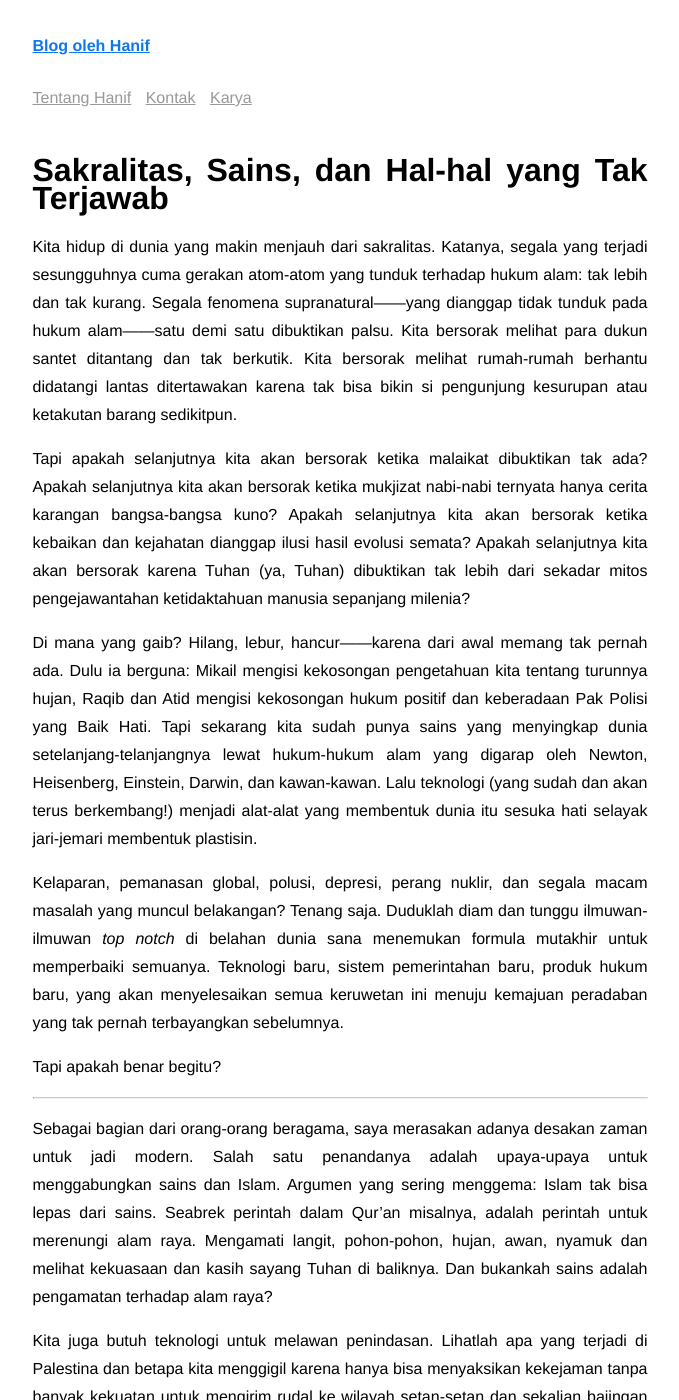
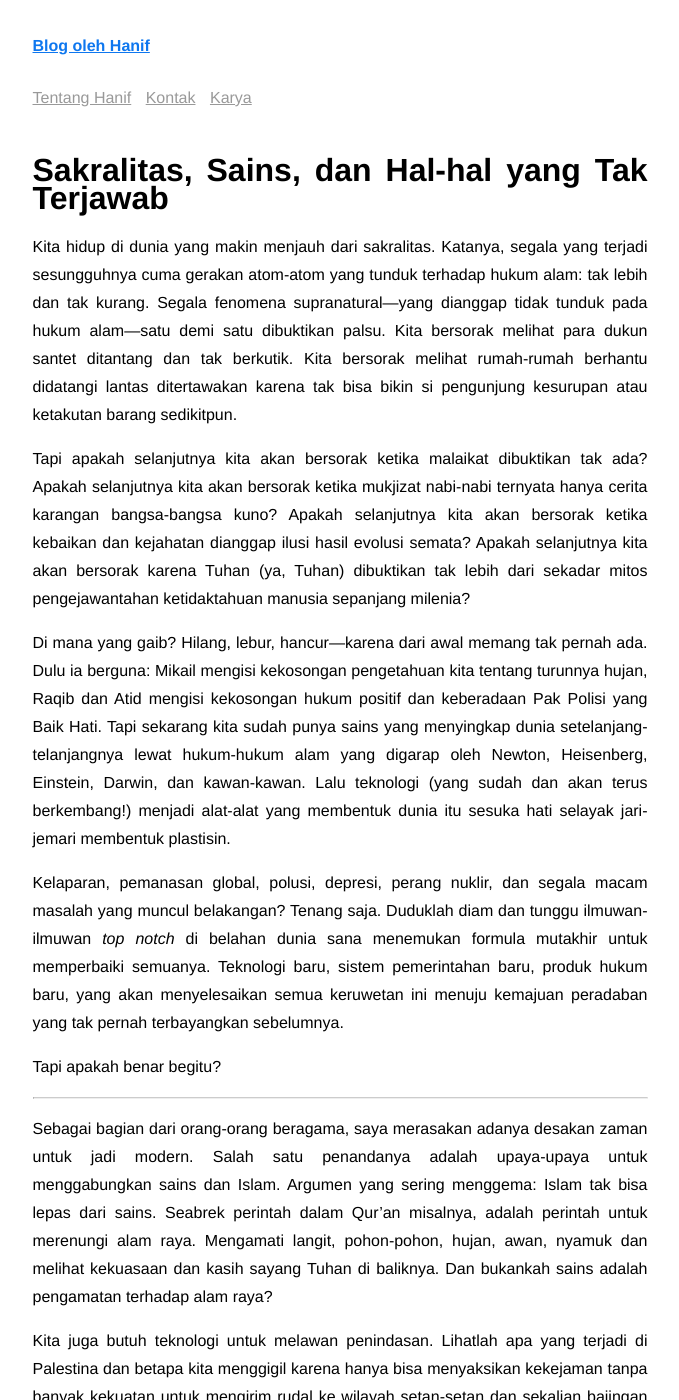
Before and after one commit to aminhanif/aminhanif.github.io, a Jekyll site: the page built from _posts/2025-08-20-sakralitas-sains.md, in a window 1280 px wide and 1400 px high. Shown: the whole window, without its empty margins (300-979 px from the left). Built offline with Jekyll 4.4.1, drawn with Linux system fonts in a browser that asks for light colours; some of the changed text lies outside the part shown.

Commit message:
Update 2025-08-20-sakralitas-sains.md

```diff
--- a/_posts/2025-08-20-sakralitas-sains.md
+++ b/_posts/2025-08-20-sakralitas-sains.md
@@ -10,11 +10,11 @@ description:
 
 ---
 
-Kita hidup di dunia yang makin menjauh dari sakralitas. <!--more--> Katanya, segala yang terjadi sesungguhnya cuma gerakan atom-atom yang tunduk terhadap hukum alam: tak lebih dan tak kurang. Segala fenomena supranatural——yang dianggap tidak tunduk pada hukum alam——satu demi satu dibuktikan palsu. Kita bersorak melihat para dukun santet ditantang dan tak berkutik. Kita bersorak melihat rumah-rumah berhantu didatangi lantas ditertawakan karena tak bisa bikin si pengunjung kesurupan atau ketakutan barang sedikitpun.
+Kita hidup di dunia yang makin menjauh dari sakralitas. <!--more--> Katanya, segala yang terjadi sesungguhnya cuma gerakan atom-atom yang tunduk terhadap hukum alam: tak lebih dan tak kurang. Segala fenomena supranatural---yang dianggap tidak tunduk pada hukum alam---satu demi satu dibuktikan palsu. Kita bersorak melihat para dukun santet ditantang dan tak berkutik. Kita bersorak melihat rumah-rumah berhantu didatangi lantas ditertawakan karena tak bisa bikin si pengunjung kesurupan atau ketakutan barang sedikitpun.
 
 Tapi apakah selanjutnya kita akan bersorak ketika malaikat dibuktikan tak ada? Apakah selanjutnya kita akan bersorak ketika mukjizat nabi-nabi ternyata hanya cerita karangan bangsa-bangsa kuno? Apakah selanjutnya kita akan bersorak ketika kebaikan dan kejahatan dianggap ilusi hasil evolusi semata? Apakah selanjutnya kita akan bersorak karena Tuhan (ya, Tuhan) dibuktikan tak lebih dari sekadar mitos pengejawantahan ketidaktahuan manusia sepanjang milenia?
 
-Di mana yang gaib? Hilang, lebur, hancur——karena dari awal memang tak pernah ada. Dulu ia berguna: Mikail mengisi kekosongan pengetahuan kita tentang turunnya hujan, Raqib dan Atid mengisi kekosongan hukum positif dan keberadaan Pak Polisi yang Baik Hati. Tapi sekarang kita sudah punya sains yang menyingkap dunia setelanjang-telanjangnya lewat hukum-hukum alam yang digarap oleh Newton, Heisenberg, Einstein, Darwin, dan kawan-kawan. Lalu teknologi (yang sudah dan akan terus berkembang!) menjadi alat-alat yang membentuk dunia itu sesuka hati selayak jari-jemari membentuk plastisin.
+Di mana yang gaib? Hilang, lebur, hancur---karena dari awal memang tak pernah ada. Dulu ia berguna: Mikail mengisi kekosongan pengetahuan kita tentang turunnya hujan, Raqib dan Atid mengisi kekosongan hukum positif dan keberadaan Pak Polisi yang Baik Hati. Tapi sekarang kita sudah punya sains yang menyingkap dunia setelanjang-telanjangnya lewat hukum-hukum alam yang digarap oleh Newton, Heisenberg, Einstein, Darwin, dan kawan-kawan. Lalu teknologi (yang sudah dan akan terus berkembang!) menjadi alat-alat yang membentuk dunia itu sesuka hati selayak jari-jemari membentuk plastisin.
 
 Kelaparan, pemanasan global, polusi, depresi, perang nuklir, dan segala macam masalah yang muncul belakangan? Tenang saja. Duduklah diam dan tunggu ilmuwan-ilmuwan *top notch* di belahan dunia sana menemukan formula mutakhir untuk memperbaiki semuanya. Teknologi baru, sistem pemerintahan baru, produk hukum baru, yang akan menyelesaikan semua keruwetan ini menuju kemajuan peradaban yang tak pernah terbayangkan sebelumnya.
 
@@ -26,9 +26,9 @@ Sebagai bagian dari orang-orang beragama, saya merasakan adanya desakan zaman un
 
 Kita juga butuh teknologi untuk melawan penindasan. Lihatlah apa yang terjadi di Palestina dan betapa kita menggigil karena hanya bisa menyaksikan kekejaman tanpa banyak kekuatan untuk mengirim rudal ke wilayah setan-setan dan sekalian bajingan yang tega-teganya menyiksa manusia dengan sebegitu sadisnya.
 
-Saya setuju, setuju betul dengan semua itu. Tapi, makin saya dalami sains dalam bentuknya yang modern, makin saya ragu apakah ia bisa kawin dengan agama——terutama aspek spiritual di dalamnya.
+Saya setuju, setuju betul dengan semua itu. Tapi, makin saya dalami sains dalam bentuknya yang modern, makin saya ragu apakah ia bisa kawin dengan agama---terutama aspek spiritual di dalamnya.
 
-Suka tidak suka, sains modern bukan hanya observasi yang *innocent* terhadap alam.  Di dalamnya melekat suatu aksioma——kepercayaan yang dipegang teguh—— terhadap suatu pandangan dunia (*world view*) yang materialistis dan kuantitatif. Yaitu semacam pemahaman bahwa segala fenomena di dunia bisa direduksi kepada pergerakan benda-benda (yang dibentuk oleh unit materi paling dasar seperti proton, neutron dan bahkan lebih kecil lagi). Materi-materi ini bergerak tunduk oleh hukum alam yang tetap dan pasti.[^1]
+Suka tidak suka, sains modern bukan hanya observasi yang *innocent* terhadap alam.  Di dalamnya melekat suatu aksioma——kepercayaan yang dipegang teguh---terhadap suatu pandangan dunia (*world view*) yang materialistis dan kuantitatif. Yaitu semacam pemahaman bahwa segala fenomena di dunia bisa direduksi kepada pergerakan benda-benda (yang dibentuk oleh unit materi paling dasar seperti proton, neutron dan bahkan lebih kecil lagi). Materi-materi ini bergerak tunduk oleh hukum alam yang tetap dan pasti.[^1]
 
 Materialisme itu sangat seksi. Bersama dengan logika, model saintifik, dan matematika, ia menyediakan “kunci ilmu pengetahuan”. Kunci yang darinya *semua hal* bisa diketahui. Setidaknya, begitulah kelihatannya. Begitulah *janjinya*. Lewat materialisme-saintifik, akar dari kenyataan adalah benda-benda yang tunduk pada hukum alam. Hukum alam pada gilirannya bisa diekspresikan lewat logika dan matematika. Maka, semua fenomena bisa dijelaskan melalui *narasi* ini.
 
@@ -38,7 +38,7 @@ Materialisme itu sangat seksi. Bersama dengan logika, model saintifik, dan matem
 
 Dan jangan lupa kalau otak adalah benda yang ujung-ujungnya terdiri atas kumpulan sel yang terdiri atas kumpulan atom. Dan atom tunduk pada hukum alam. Maka, *semua hal* berujung pada konfigurasi kebendaan atom yang diatur oleh hukum alam dan bisa diukur secara matematis dan logis.
 
-Meminjam kata Nietszche: “Tuhan telah mati”——dan di dalam tanah pekuburan-Nya terbawa pula segala yang spiritual, sakral, mistis.
+Meminjam kata Nietszche: “Tuhan telah mati”---dan di dalam tanah pekuburan-Nya terbawa pula segala yang spiritual, sakral, mistis.
 
 Dengan materialisme-saintifik, kita berikrar bahwa kasih sayang seorang ibu dan kesyahduan ibadah dan gugusan bintang-gemintang di langit yang seolah menghentikan waktu *sesungguhnya* hanyalah suatu konfigurasi atom yang tunduk pada hukum alam yang matematis dan logis. **Begitulah kenyataan.**
 
@@ -72,7 +72,7 @@ Kalau dipikir-pikir, materialisme-saintifik dengan bifurkasinya adalah semacam p
 
 Sebagaimana kutipan dari Wolfgang Smith:
 
-*What is the physical universe? We are told that it consists of space, time, and matter, or of space-time and energy, or perhaps of something else still more abstruse and even less imaginable, but in any case we are told in unequivocal terms what it excludes: as all of us have learnt, the physical universe is said to exclude just about everything which from the ordinary human point of view makes up the world. Thus it excludes the blueness of the sky and the roar of breaking waves, the fragrance of flowers and all the innumerable qualities——half-perceived and half-intuited——that lend color, charm and meaning to our terrestrial and cosmic environment. In fact, it  excludes everything that can be imagined or conceived, except in abstract mathematical terms.*
+*What is the physical universe? We are told that it consists of space, time, and matter, or of space-time and energy, or perhaps of something else still more abstruse and even less imaginable, but in any case we are told in unequivocal terms what it excludes: as all of us have learnt, the physical universe is said to exclude just about everything which from the ordinary human point of view makes up the world. Thus it excludes the blueness of the sky and the roar of breaking waves, the fragrance of flowers and all the innumerable qualities---half-perceived and half-intuited---that lend color, charm and meaning to our terrestrial and cosmic environment. In fact, it  excludes everything that can be imagined or conceived, except in abstract mathematical terms.*
 
 ***
 
```
